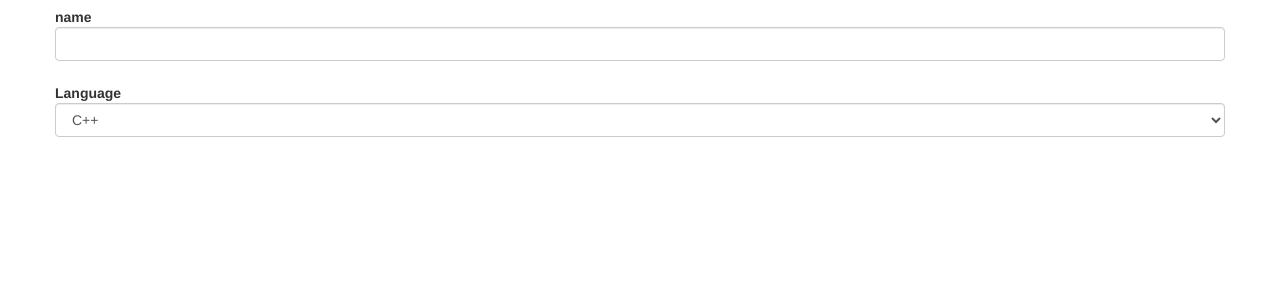
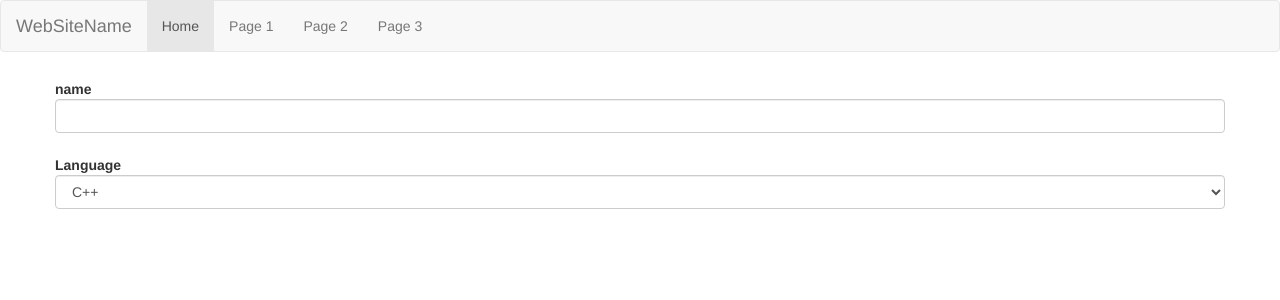
Before and after one commit to dakka/dave, a Flask app: page /bung in a window 1280 px wide. Shown: the top 300 px of the page. Run offline with Flask 2, Linux system fonts and the light colour scheme; some libraries are stand-ins or nearby versions.

Commit message:
Added menu

```diff
--- a/templates/submit.html
+++ b/templates/submit.html
@@ -3,9 +3,21 @@
 {% block title %}This is an example page{% endblock %}
 
 {% block navbar %}
-<div class="navbar navbar-fixed-top">
-      <!-- ... -->
+<nav class="navbar navbar-default">
+  <div class="container-fluid">
+    <div class="navbar-header">
+      <a class="navbar-brand" href="#">WebSiteName</a>
+    </div>
+    <div>
+      <ul class="nav navbar-nav">
+        <li class="active"><a href="#">Home</a></li>
+        <li><a href="#">Page 1</a></li>
+        <li><a href="#">Page 2</a></li>
+        <li><a href="#">Page 3</a></li>
+      </ul>
+    </div>
   </div>
+</nav>
 {% endblock %}
 
 {% block content %}
```
